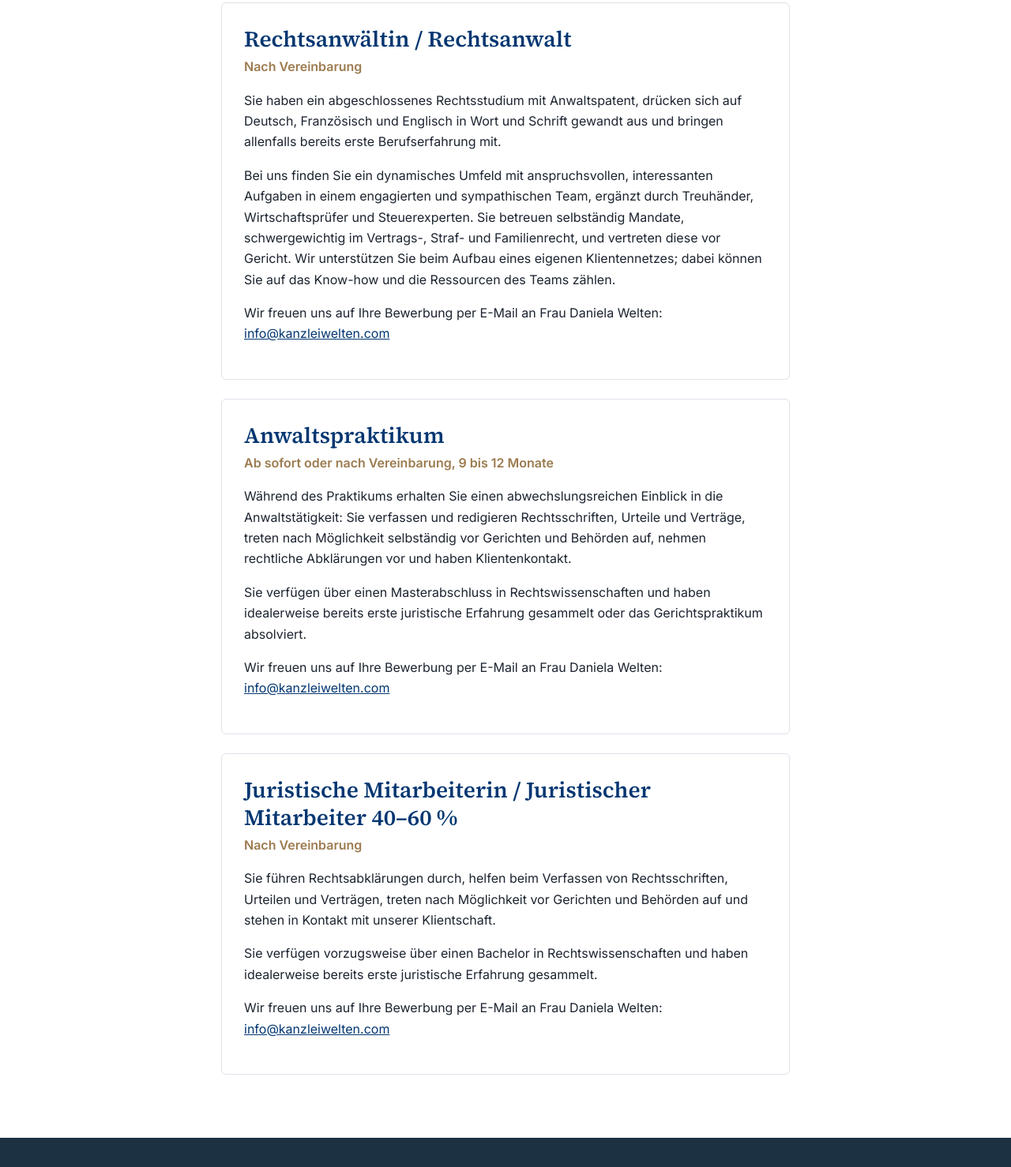
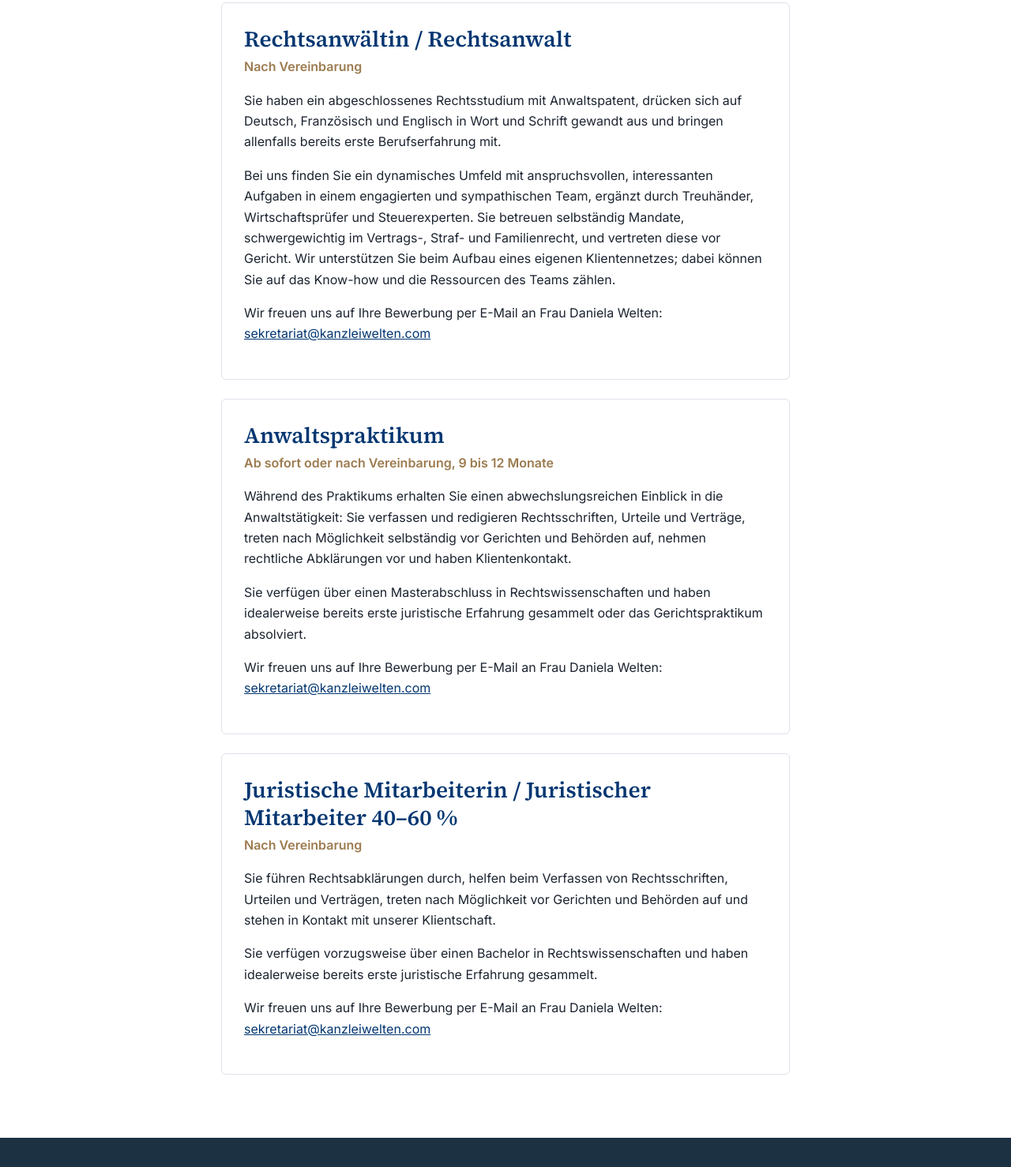
Before and after one commit to stefanhitz/kanzleiwelten-website, a website: page stellen.html in a window 1280 px wide. Shown: the part 429-1907 px from the top of the page at 79% size. Drawn offline with Linux system fonts and the light colour scheme.

Commit message:
content: Bewerbungen wieder an sekretariat@kanzleiwelten.com
Co-Authored-By: Claude Opus 5.5 <noreply@anthropic.com>

```diff
--- a/stellen.html
+++ b/stellen.html
@@ -27,21 +27,21 @@
       <p class="meta">Nach Vereinbarung</p>
       <p>Sie haben ein abgeschlossenes Rechtsstudium mit Anwaltspatent, drücken sich auf Deutsch, Französisch und Englisch in Wort und Schrift gewandt aus und bringen allenfalls bereits erste Berufserfahrung mit.</p>
       <p>Bei uns finden Sie ein dynamisches Umfeld mit anspruchsvollen, interessanten Aufgaben in einem engagierten und sympathischen Team, ergänzt durch Treuhänder, Wirtschaftsprüfer und Steuerexperten. Sie betreuen selbständig Mandate, schwergewichtig im Vertrags-, Straf- und Familienrecht, und vertreten diese vor Gericht. Wir unterstützen Sie beim Aufbau eines eigenen Klientennetzes; dabei können Sie auf das Know-how und die Ressourcen des Teams zählen.</p>
-      <p>Wir freuen uns auf Ihre Bewerbung per E-Mail an Frau Daniela Welten: <a href="mailto:info@kanzleiwelten.com">info@kanzleiwelten.com</a></p>
+      <p>Wir freuen uns auf Ihre Bewerbung per E-Mail an Frau Daniela Welten: <a href="mailto:sekretariat@kanzleiwelten.com">sekretariat@kanzleiwelten.com</a></p>
     </article>
     <article class="job" id="praktikum">
       <h2>Anwaltspraktikum</h2>
       <p class="meta">Ab sofort oder nach Vereinbarung, 9 bis 12 Monate</p>
       <p>Während des Praktikums erhalten Sie einen abwechslungsreichen Einblick in die Anwaltstätigkeit: Sie verfassen und redigieren Rechtsschriften, Urteile und Verträge, treten nach Möglichkeit selbständig vor Gerichten und Behörden auf, nehmen rechtliche Abklärungen vor und haben Klientenkontakt.</p>
       <p>Sie verfügen über einen Masterabschluss in Rechtswissenschaften und haben idealerweise bereits erste juristische Erfahrung gesammelt oder das Gerichtspraktikum absolviert.</p>
-      <p>Wir freuen uns auf Ihre Bewerbung per E-Mail an Frau Daniela Welten: <a href="mailto:info@kanzleiwelten.com">info@kanzleiwelten.com</a></p>
+      <p>Wir freuen uns auf Ihre Bewerbung per E-Mail an Frau Daniela Welten: <a href="mailto:sekretariat@kanzleiwelten.com">sekretariat@kanzleiwelten.com</a></p>
     </article>
     <article class="job" id="mitarbeit">
       <h2>Juristische Mitarbeiterin / Juristischer Mitarbeiter 40–60 %</h2>
       <p class="meta">Nach Vereinbarung</p>
       <p>Sie führen Rechtsabklärungen durch, helfen beim Verfassen von Rechtsschriften, Urteilen und Verträgen, treten nach Möglichkeit vor Gerichten und Behörden auf und stehen in Kontakt mit unserer Klientschaft.</p>
       <p>Sie verfügen vorzugsweise über einen Bachelor in Rechtswissenschaften und haben idealerweise bereits erste juristische Erfahrung gesammelt.</p>
-      <p>Wir freuen uns auf Ihre Bewerbung per E-Mail an Frau Daniela Welten: <a href="mailto:info@kanzleiwelten.com">info@kanzleiwelten.com</a></p>
+      <p>Wir freuen uns auf Ihre Bewerbung per E-Mail an Frau Daniela Welten: <a href="mailto:sekretariat@kanzleiwelten.com">sekretariat@kanzleiwelten.com</a></p>
     </article>
   </div>
 </section>
```
Also changed, not shown: DEPLOY.md (+1 -1 lines), en/careers.html (+1 -1 lines).
